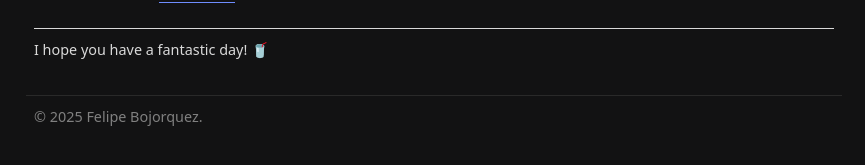
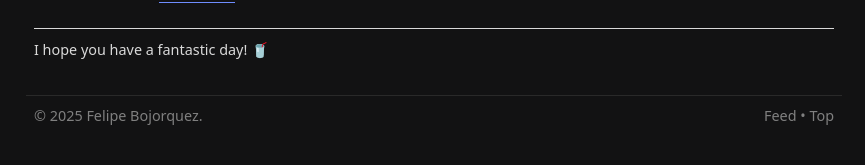
Before and after one commit to febog/website, a Jekyll site: the page built from src/index.md, in a window 1280 px wide. Shown: the part 563-728 px from the top of the page, without its empty margins (206-1071 px from the left). Built offline with Jekyll 4.4.1, drawn with Linux system fonts in a browser that asks for light colours.

Commit message:
Add feed and top to footer

```diff
--- a/src/_layouts/base.html
+++ b/src/_layouts/base.html
@@ -150,11 +150,20 @@
 
     /* Site footer */
     body > footer {
+      font-size: 0.9rem;
       color: gray;
       padding: 0.5rem;
       max-width: var(--content-width);
       margin: 0 auto;
       border-top: 1px solid var(--gray-border-color);
+    }
+
+    .footer-container {
+      display: flex;
+    }
+
+    .copyright {
+      flex-grow: 1;
     }
 
     a.secondary-link {
@@ -199,9 +208,14 @@
     {{ content }}
   </main>
   <footer>
-    <small>
-      © 2025 <a href="https://febog.com" class="secondary-link">Felipe Bojorquez</a>.
-    </small>
+      <div class="footer-container">
+        <div class="copyright">
+          © 2025 <a href="https://febog.com" class="secondary-link">Felipe Bojorquez</a>.
+        </div>
+        <div>
+          <a href="/feed.xml" class="secondary-link">Feed</a> • <a href="#top" class="secondary-link">Top</a>
+        </div>
+      </div>
   </footer>
 </body>
 
```
